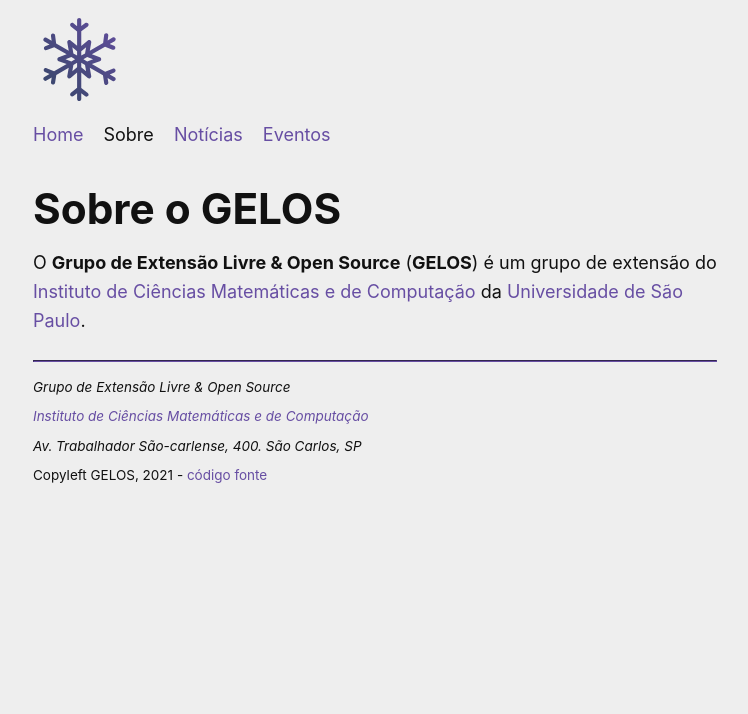
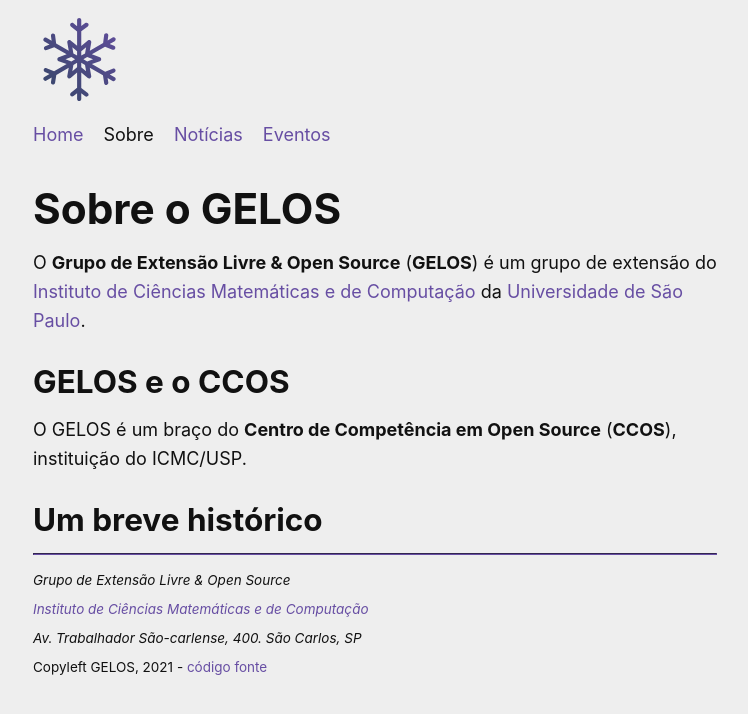
Before and after one commit to gelos-icmc/site, a Jekyll site: the page built from _pages/sobre.md, in a window 1280 px wide. Shown: the top 714 px of the page, without its empty margins (265-1013 px from the left). Built offline with Jekyll 4.4.1, drawn with Linux system fonts in a browser that asks for light colours.

Commit message:
Update sobre.md

```diff
--- a/_pages/sobre.md
+++ b/_pages/sobre.md
@@ -6,3 +6,8 @@ title: Sobre
 
 O **Grupo de Extensão Livre & Open Source** (**GELOS**) é um grupo de extensão do [Instituto de Ciências Matemáticas e de
 Computação](https://icmc.usp.br) da [Universidade de São Paulo](https://usp.br).
+
+## GELOS e o CCOS
+O GELOS é um braço do **Centro de Competência em Open Source** (**CCOS**), instituição do ICMC/USP.
+
+## Um breve histórico
```
